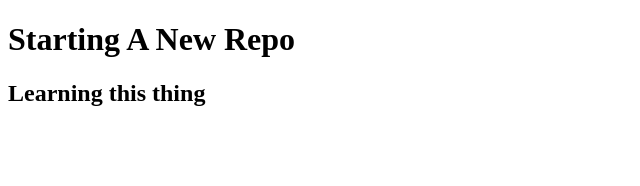
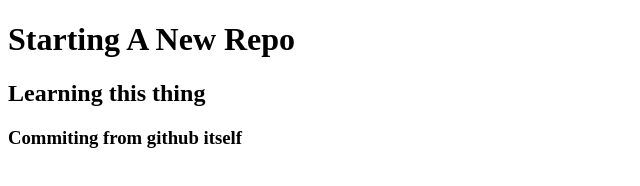
Before and after one commit to chettridevashish-source/localrepo, a plain HTML site: page index.html in a window 1280 px wide. Shown: the whole page, without its empty margins (0-640 px from the left). Drawn offline with Linux system fonts and the light colour scheme.

Commit message:
github changes index.html

```diff
--- a/index.html
+++ b/index.html
@@ -7,5 +7,6 @@
 <body>
     <h1>Starting A New Repo</h1>
     <h2>Learning this thing</h2>
+   <h3>Commiting from github itself</h3>
 </body>
 </html>
```
